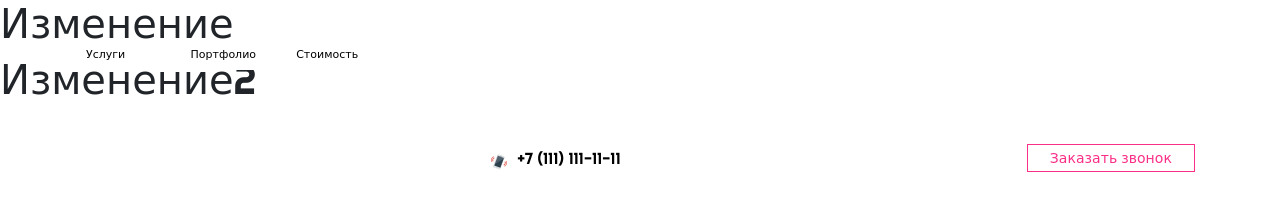
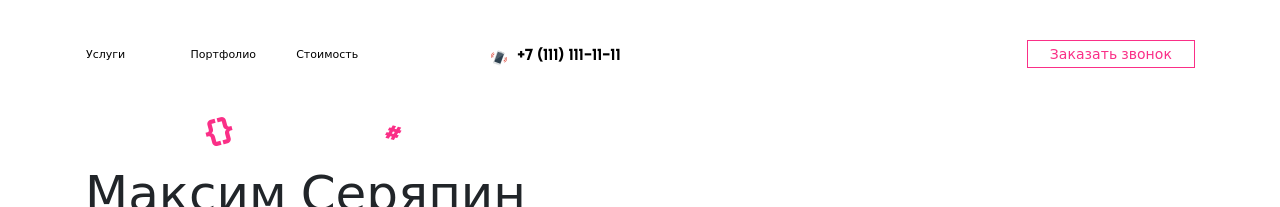
Before and after one commit to serpstyle/layout, a plain HTML site: page index.html in a window 1280 px wide. Shown: the top 207 px of the page. Drawn offline with nearby package versions, Linux system fonts and the light colour scheme.

Commit message:
delete h1

```diff
--- a/index.html
+++ b/index.html
@@ -47,8 +47,7 @@
 
 
 
-<h1>Изменение</h1>
-<h1>Изменение2</h1>
+
 <!------------------------------НАВИГАЦИЯ САЙТА------------------------------------------->
 
 		<section class="container">
```
